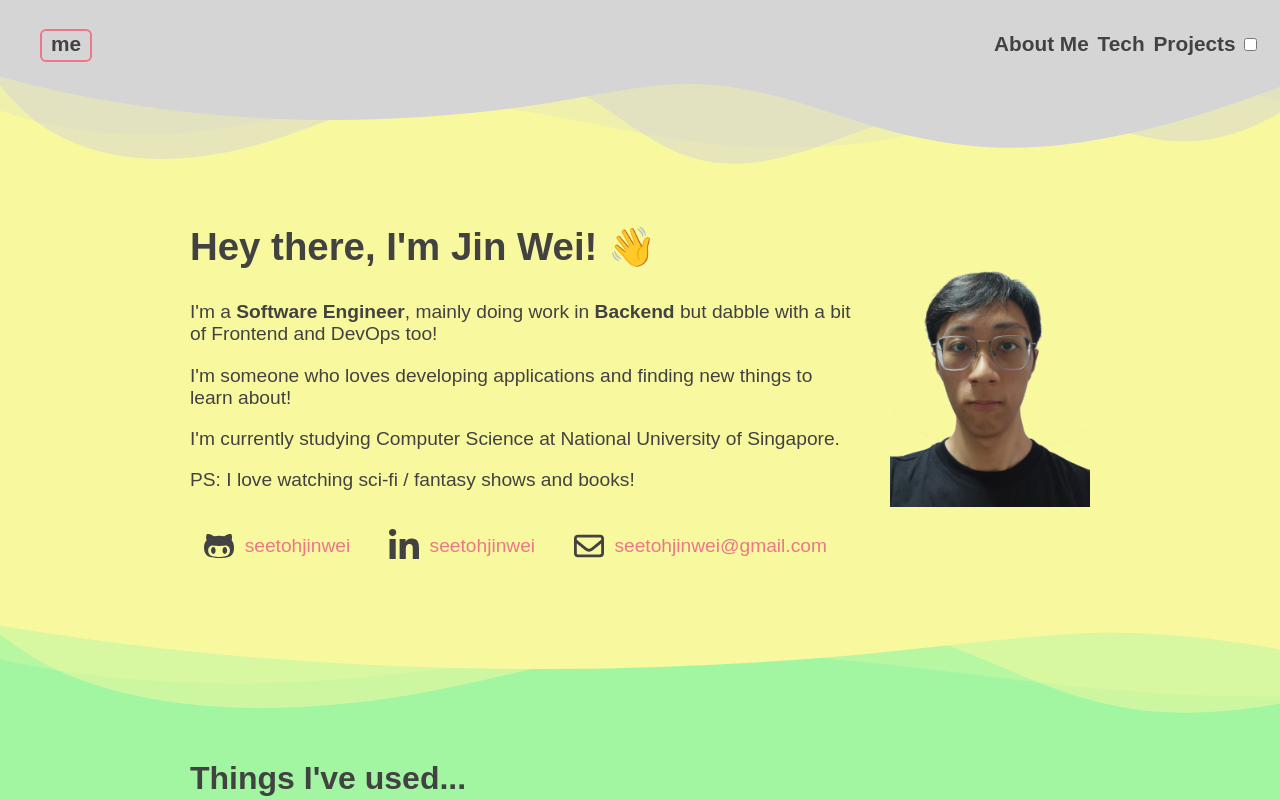
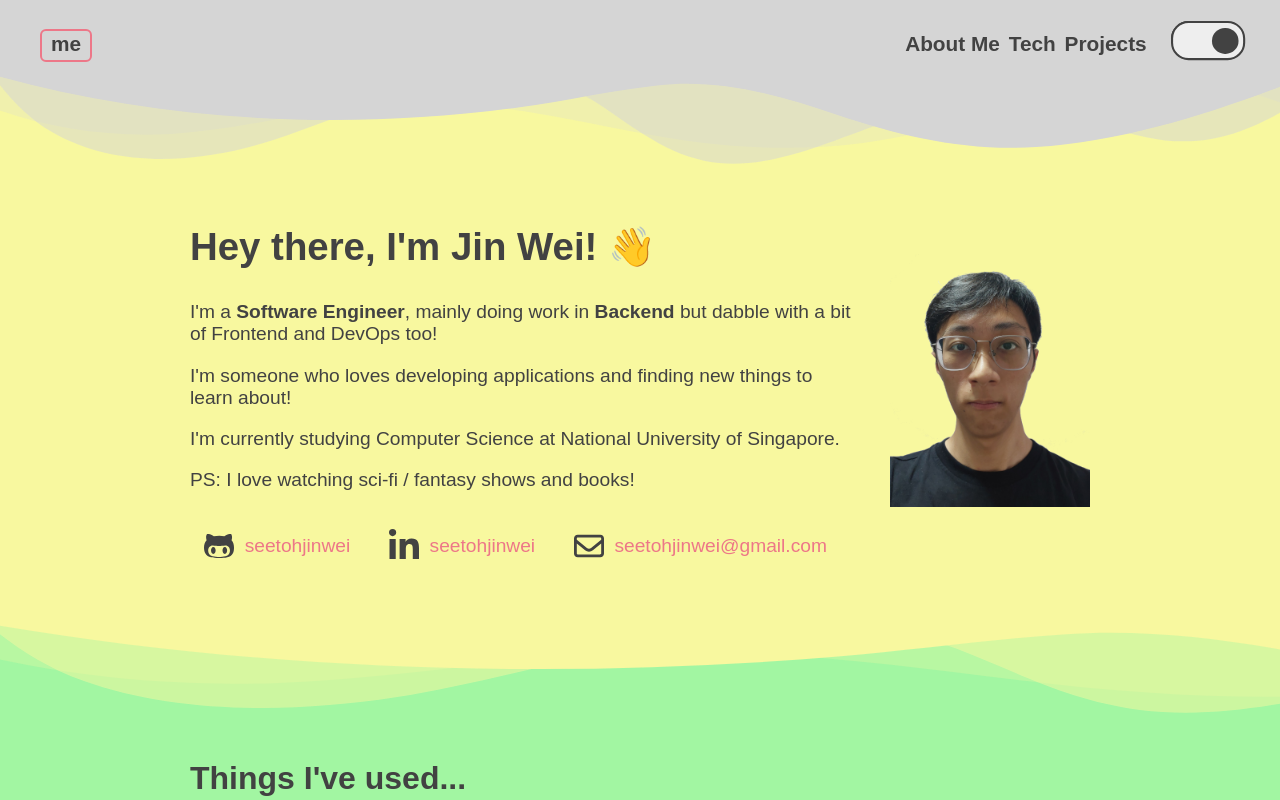
Before and after one commit to seetohjinwei/me, a Gatsby site: page / in a window 1280 px wide. Shown: the top 800 px of the page. Built offline with nearby package versions, Linux system fonts and the light colour scheme; Gatsby itself is replaced by a stand-in of ours.

Commit message:
Add fancy dark mode switcher

```diff
--- /dev/null
+++ b/src/components/DarkModeSwitcher.tsx
@@ -0,0 +1,86 @@
+import React from "react";
+import styled from "styled-components";
+
+const Wrapper = styled.div`
+  display: inline-block;
+  position: relative;
+  width: 100px;
+  scale: 0.7;
+  /* Hacky CSS alignment, but looks good. */
+  top: -15px;
+  right: 15px;
+
+  @media (min-width: 1000px) {
+    right: 0;
+    top: -30px;
+  }
+`;
+
+const Label = styled.label`
+  background-color: ${(props) => props.theme.colours.buttonDarkMode};
+  border-radius: 25px;
+  cursor: pointer;
+  height: 50px;
+  position: absolute;
+  width: 100%;
+`;
+
+const Slider = styled.span`
+  border: 3px solid ${(props) => props.theme.colours.text};
+  border-radius: 25px;
+  height: 100%;
+  position: absolute;
+  transition: 0.3s;
+  width: 100%;
+
+  &::before {
+    background-color: ${(props) => props.theme.colours.buttonDarkMode};
+    border-radius: 50%;
+    box-shadow: inset 14px -2px 0px 0px ${(props) => props.theme.colours.buttonLightMode};
+    content: "";
+    height: 37.5px;
+    left: 8px;
+    position: absolute;
+    top: 6.5px;
+    transition: 0.3s;
+    width: 37.5px;
+  }
+`;
+
+const Input = styled.input`
+  display: none;
+  position: absolute;
+
+  &:checked ~ ${Slider} {
+    background-color: ${(props) => props.theme.colours.buttonLightMode};
+  }
+
+  &:checked ~ ${Slider}::before {
+    transform: translateX(47.5px);
+    background-color: ${(props) => props.theme.colours.buttonDarkMode};
+    box-shadow: none;
+  }
+`;
+
+/* This switcher is adapted from the link below.
+Found at: https://alvarotrigo.com/blog/toggle-switch-css/
+Code pen: https://codepen.io/alvarotrigo/pen/zYPydpB
+*/
+const DarkModeSwitcher = ({
+  checked,
+  onChange,
+}: {
+  checked: boolean;
+  onChange: () => void;
+}): JSX.Element => {
+  return (
+    <Wrapper>
+      <Label>
+        <Input type="checkbox" checked={checked} onChange={onChange} />
+        <Slider />
+      </Label>
+    </Wrapper>
+  );
+};
+
+export default DarkModeSwitcher;
--- a/src/components/NavBar.tsx
+++ b/src/components/NavBar.tsx
@@ -2,6 +2,7 @@ import { Link } from "gatsby";
 import React, { useContext } from "react";
 import styled from "styled-components";
 import { ModeContext } from "../context/ModeProvider";
+import DarkModeSwitcher from "./DarkModeSwitcher";
 
 const NavWrapper = styled.nav`
   width: 100%;
@@ -73,16 +74,9 @@ const NavBar = ({ page }: { page: pages }): JSX.Element => {
         <RightItem>
           <Link to="#projects">Projects</Link>
         </RightItem>
-        <label>
-          {/* TODO: make this switcher look nice */}
-          {/* https://alvarotrigo.com/blog/toggle-switch-css/ */}
-          <input
-            type="checkbox"
-            checked={mode === "dark"}
-            onChange={toggleTheme}
-          />
-          <span />
-        </label>
+        <RightItem>
+          <DarkModeSwitcher checked={mode === "light"} onChange={toggleTheme} />
+        </RightItem>
       </RightList>
     </NavWrapper>
   );
--- a/src/styles/colours.ts
+++ b/src/styles/colours.ts
@@ -7,6 +7,8 @@ export interface ColourShape {
   faded: string;
   link: string;
   linkHover: string;
+  buttonDarkMode: string;
+  buttonLightMode: string;
 }
 
 export interface ThemeShape {
@@ -28,6 +30,8 @@ export const darkColours: ColourShape = {
   faded: "#eeeeee",
   link: "#f6e1d3",
   linkHover: "#ffc1cc",
+  buttonDarkMode: "#424242",
+  buttonLightMode: "#eeeeee",
 };
 
 export const lightColours: ColourShape = {
@@ -39,6 +43,8 @@ export const lightColours: ColourShape = {
   faded: "#585858",
   link: "#ed7788",
   linkHover: "#ff002b",
+  buttonDarkMode: "#424242",
+  buttonLightMode: "#eeeeee",
 };
 
 const darkTheme = {
```
